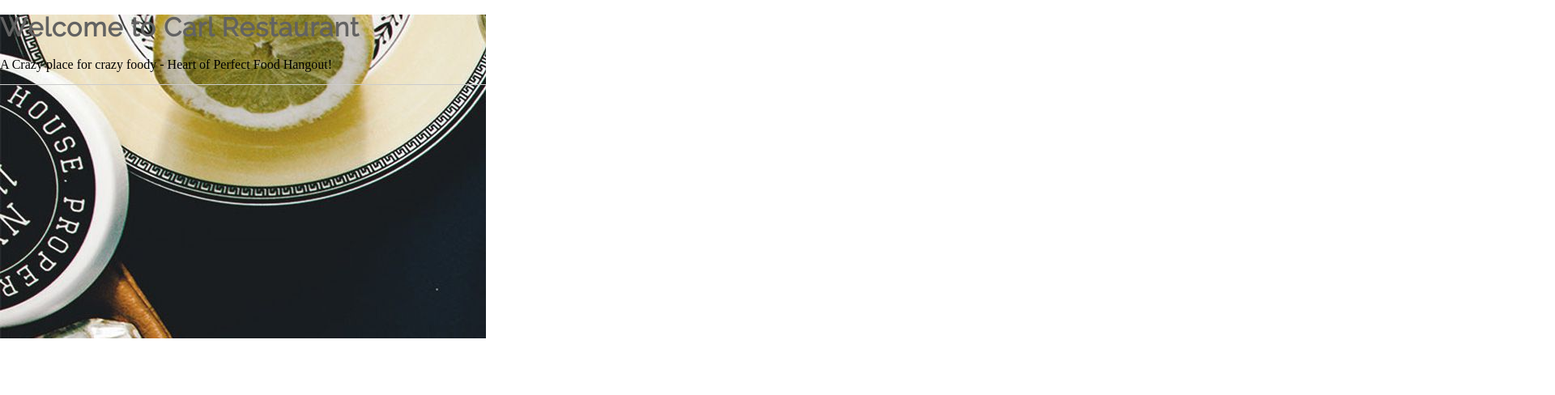
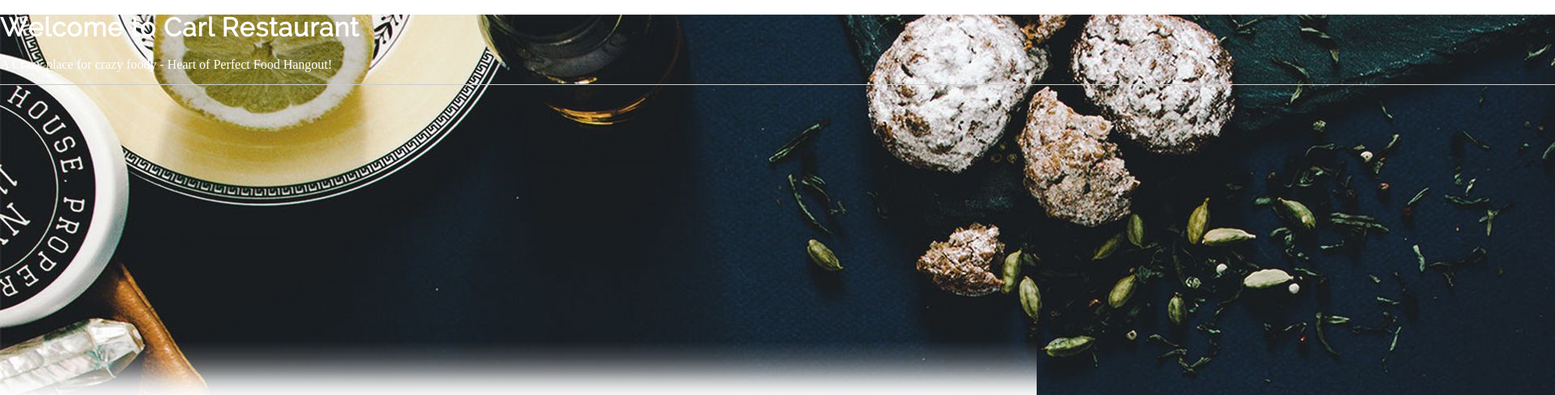
Before and after one commit to SnehaTN/My-restaurant, a plain HTML site: page index.html in a window 1280 px wide. Shown: the part 128-616 px from the top of the page at 81% size, 1920 px wide, since content can reach past the window. Drawn offline with nearby package versions, Linux system fonts and the light colour scheme; files whose address does not match are found by name.

Commit message:
Update index.html

```diff
--- a/index.html
+++ b/index.html
@@ -28,9 +28,9 @@
 			</nav>
 		</header>
 
-		<div  style="background-image:url(homepage_pic.jpg);height:400px;width:600px" >
-			<h1>Welcome to Carl Restaurant</h1>
-			<p>A Crazy place for crazy foody - Heart of Perfect Food Hangout!</p>
+		<div  style="background-image:url(homepage_pic.jpg);height:2000px;width:2000px" >
+			<h1 style="color:white" >Welcome to Carl Restaurant</h1>
+			<p style="color:white" >A Crazy place for crazy foody - Heart of Perfect Food Hangout!</p>
 			<hr>
 		</div>
 		<div class="shadow"></div>
```
